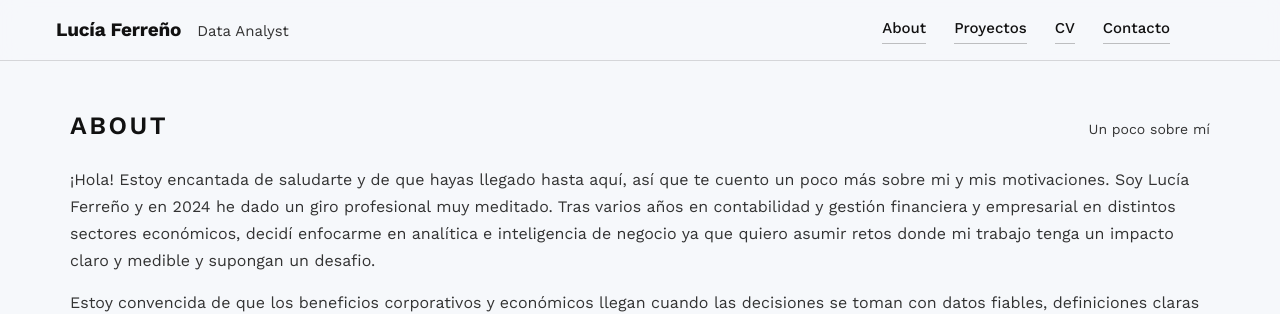
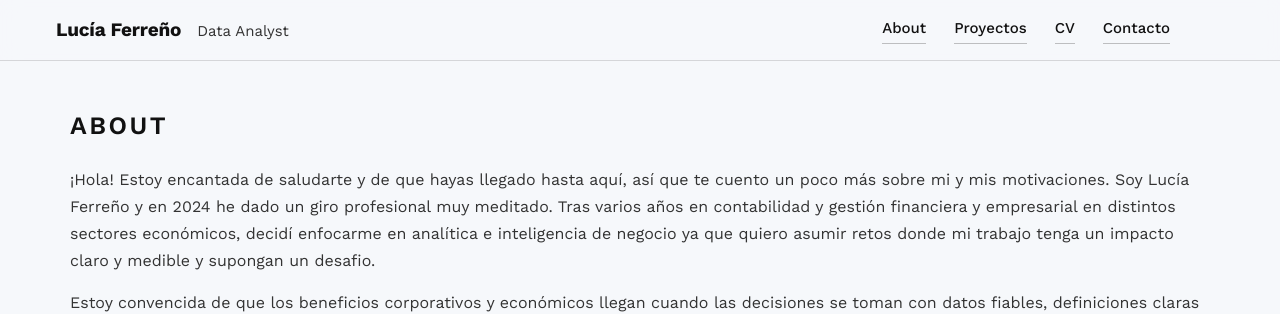
Before and after one commit to lucia-ferreno-pico/Portfolio, a Jekyll site: the page built from about.md, in a window 1280 px wide. Shown: the top 314 px of the page. Built offline with Jekyll 4.4.1, drawn with Linux system fonts in a browser that asks for light colours.

Commit message:
Update about.md

```diff
--- a/about.md
+++ b/about.md
@@ -7,7 +7,6 @@ permalink: /about/
 <section class="section">
   <div class="section-title">
     <h2>About</h2>
-    <span>Un poco sobre mí</span>
   </div>
 
   <p>
```
